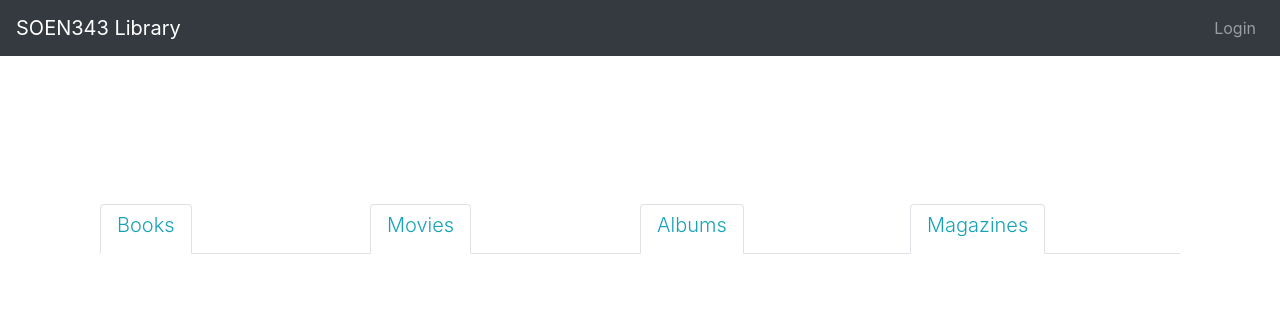
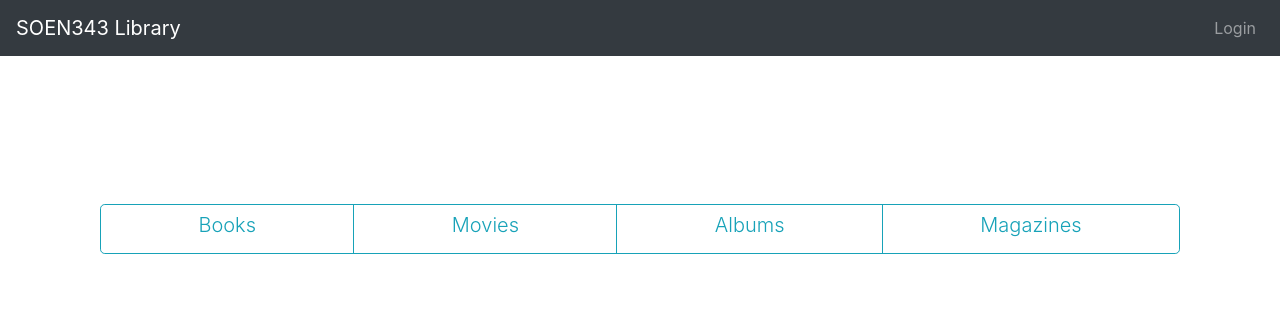
Before and after one commit to aa-software2112/SOEN343, a Flask app: template app/templates/view_catalog.html in a window 1280 px wide. Shown: the top 316 px of the page. Run offline with Flask 2, Linux system fonts and the light colour scheme; the template is opened without the code that fills it, so the values that code supplies are empty; some libraries are stand-ins or nearby versions.

Commit message:
Fixed catalog tab design

```diff
--- a/app/routes_to_pages/route_to_view_catalog.py
+++ b/app/routes_to_pages/route_to_view_catalog.py
@@ -56,7 +56,6 @@ def viewCatalogTab():
         all_records = catalog_controller.get_records_by_catalog(CatalogController.ALBUM_TYPE)
         return render_template('view_albums.html', albums = all_records, album_filters = album_filters)
 
-
 # To-do
 @app.route('/viewCatalog/search', methods=['GET', 'POST'])
 def search():
--- a/app/templates/includes/view_catalog_nav.html
+++ b/app/templates/includes/view_catalog_nav.html
@@ -1,25 +1,16 @@
 <form action="/viewCatalog/viewCatalogTab" method="POST">
-
-    <ul class="nav nav-tabs nav-justified">
-        <li class="nav-item">
-            <button type="submit" name="catalog_type" value="1" class="nav-link active">
-                <h5 class="text-info font-weight-light ">Books</h5> </a>
-        </li>
-        <li class="nav-item">
-            <button type="submit" name="catalog_type" value="2" class="nav-link active">
-                <h5 class="text-info font-weight-light ">Movies</h5>
-            </button>
-        </li>
-        <li class="nav-item">
-            <button type="submit" name="catalog_type" value="4" class="nav-link active">
-                <h5 class="text-info font-weight-light ">Albums</h5>
-            </button>
-        </li>
-        <li class="nav-item">
-            <button type="submit" name="catalog_type" value="3" class="nav-link active">
-                <h5 class="text-info font-weight-light ">Magazines</h5>
-            </button>
-        </li>
-
-    </ul>
+    <div class="nav  nav-fill btn-group btn-group-lg justify-content-center" role="group" aria-label="Basic example">
+        <button type="submit" name="catalog_type" value="1"" class=" btn btn-outline-info nav-item">
+            <h5 class="font-weight-light ">Books</h5>
+        </button>
+        <button type="submit" name="catalog_type" value="2" class="btn btn-outline-info nav-item">
+            <h5 class=" font-weight-light ">Movies</h5>
+        </button>
+        <button type="submit" name="catalog_type" value="4" class="btn btn-outline-info nav-item">
+            <h5 class="font-weight-light ">Albums</h5>
+        </button>
+        <button type="submit" name="catalog_type" value="3" class="btn btn-outline-info nav-item">
+            <h5 class=" font-weight-light ">Magazines</h5>
+        </button>
+    </div>
 </form>
```
